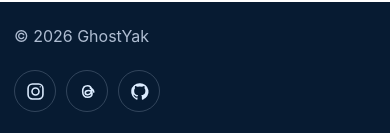
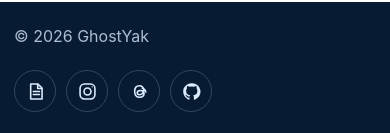
Before and after one commit to ghostyak/ghostyak.com, a Next.js app: page /de in a window 390 px wide. Shown: the part 3712-3845 px from the top of the page. Built offline with nearby package versions, Linux system fonts and the light colour scheme.

Commit message:
Fix mobile language menu visibility

```diff
--- a/src/app/globals.css
+++ b/src/app/globals.css
@@ -104,7 +104,7 @@ h2 { margin: 0; font-size: clamp(2rem, 4vw, 3.35rem); line-height: 1.16; letter-
 }
 
 @media (max-width: 640px) {
-  nav a:first-child { display: none; }
+  .site-header nav > a:first-child { display: none; }
   .header-inner { min-height: 62px; }
 }
 
```
